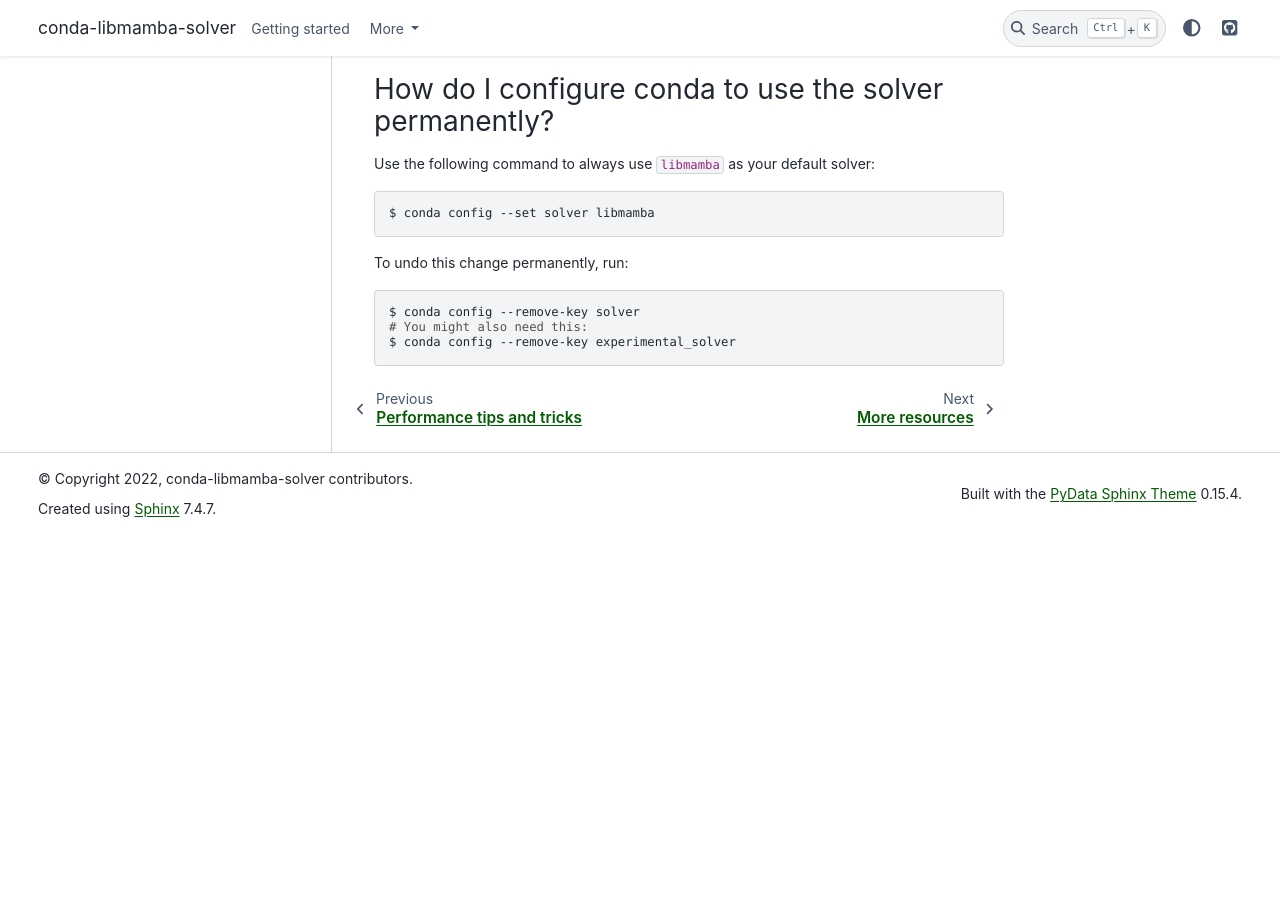
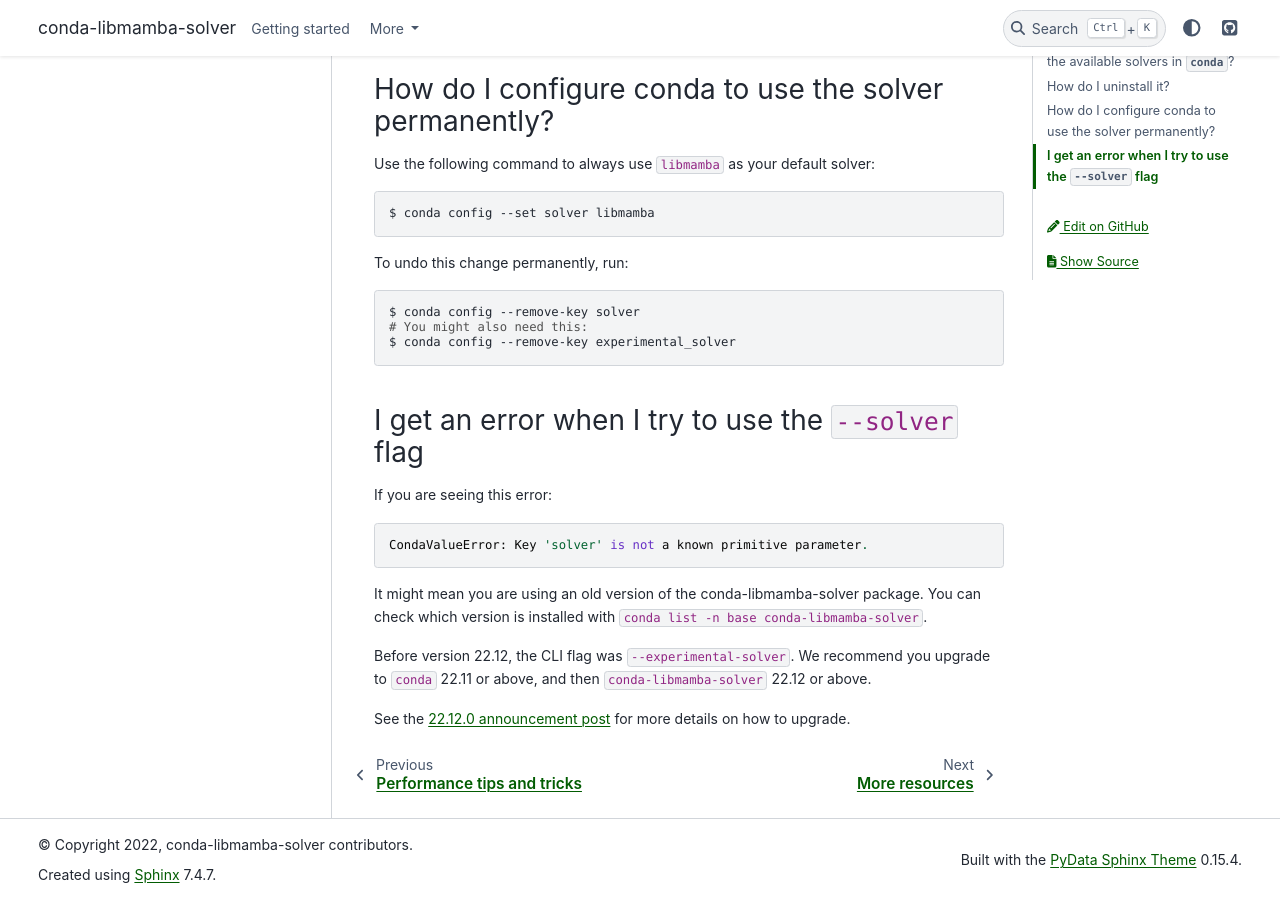
Before and after one commit to conda/conda-libmamba-solver, a Sphinx documentation site: the page built from docs/faq.md, in a window 1280 px wide and 900 px high, scrolled down 734 px. Built offline with Sphinx 7.4.7 and the PyData theme 0.15.4, drawn with Linux system fonts in a browser that asks for light colours; before the commit the page ends 1268 px from its top, so only the background shows below that.

Commit message:
add docs about update paths and known issues (#93)
* add docs about update paths and known issues

* add news

* trim trailing whitespace

````diff
--- a/docs/faq.md
+++ b/docs/faq.md
@@ -42,3 +42,19 @@
 # You might also need this:
 $ conda config --remove-key experimental_solver
 ```
+
+## I get an error when I try to use the `--solver` flag
+
+If you are seeing this error:
+
+```
+CondaValueError: Key 'solver' is not a known primitive parameter.
+```
+
+It might mean you are using an old version of the conda-libmamba-solver package.
+You can check which version is installed with `conda list -n base conda-libmamba-solver`.
+
+Before version 22.12, the CLI flag was `--experimental-solver`.
+We recommend you upgrade to `conda` 22.11 or above, and then `conda-libmamba-solver` 22.12 or above.
+
+See the [22.12.0 announcement post](https://github.com/conda/conda-libmamba-solver/releases/tag/22.12.0) for more details on how to upgrade.
````
Also changed, not shown: docs/getting-started.md (+5 -0 lines), CHANGELOG.md (line endings or trailing spaces), 1 other file.
